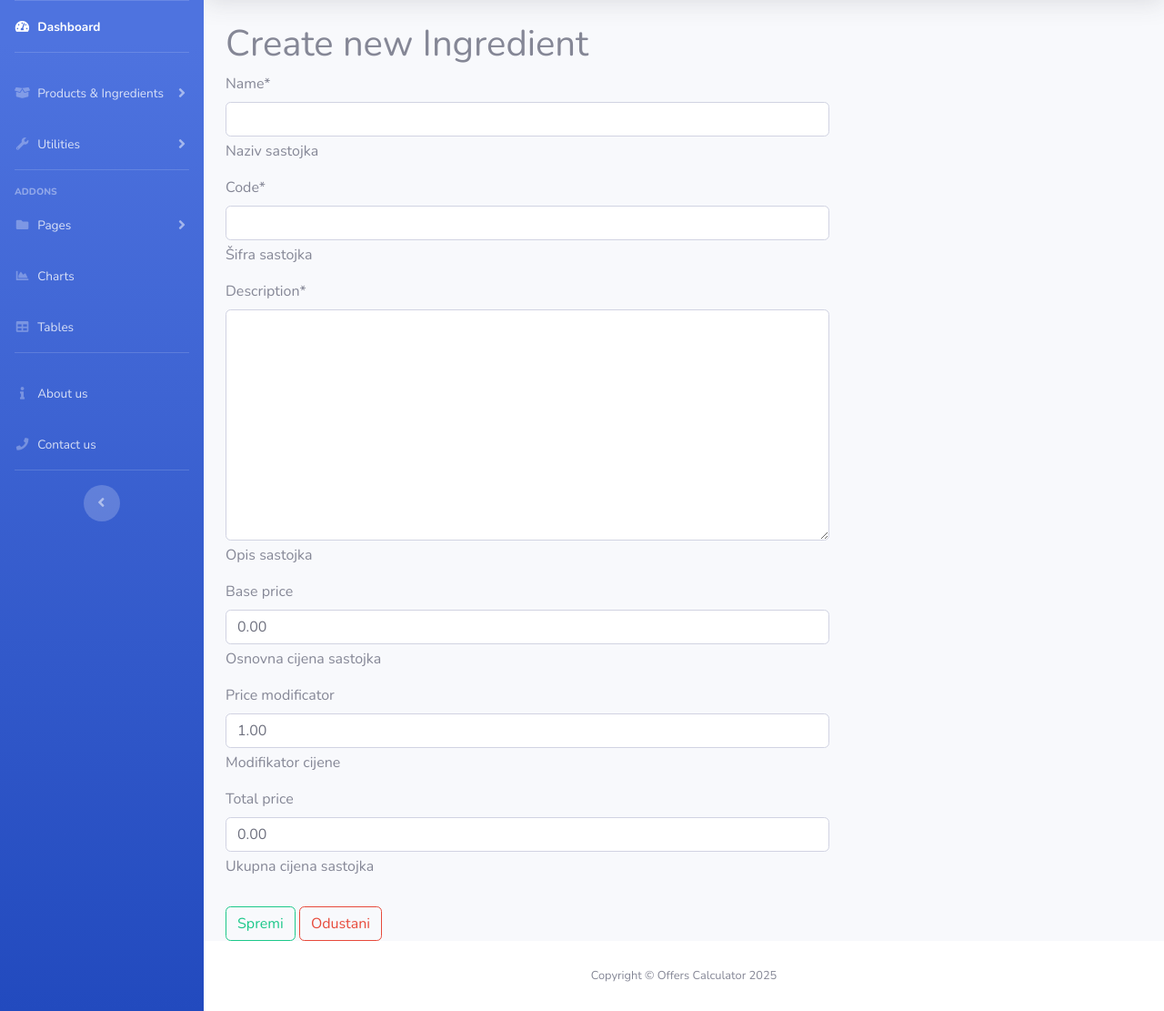
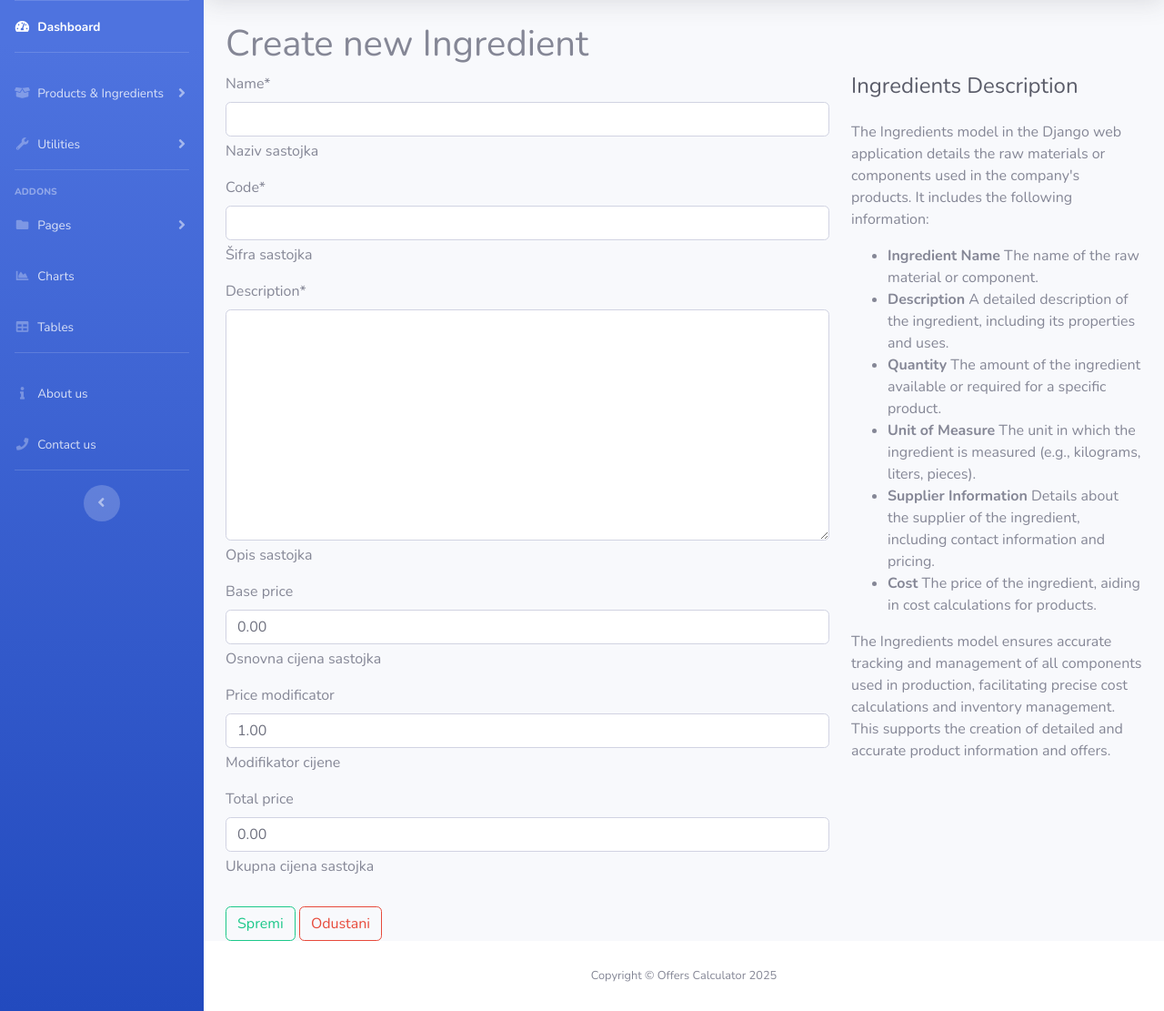
Before and after one commit to python-developer-algebra-klujic/OL-OPYT_DEV_H-04-25-offers-calculator, a Django app: page /products/ingredients/create in a window 1280 px wide. Shown: the part 70-1181 px from the top of the page at 91% size. Run offline with Django 5.2, Linux system fonts and the light colour scheme; some libraries are stand-ins or nearby versions.

Commit message:
Finished Ingredients

```diff
--- a/templates/products/ingredient_detail.html
+++ b/templates/products/ingredient_detail.html
@@ -12,7 +12,8 @@
         <div class="col-md-4 d-flex justify-content-end">
             <a class="btn btn-success mb-4 mr-1" href="{% url 'products:ingredient_create' %}" role="button">Add</a>
             <a class="btn btn-info mb-4 mr-1" href="{% url 'products:ingredient_update' ingredient.id %}" role="button">Update</a>
-            <a class="btn btn-info mb-4" href="{% url 'products:ingredient_list' %}" role="button">Back</a>
+            <a class="btn btn-danger mb-4 mr-3" href="{% url 'products:ingredient_delete' ingredient.id %}" role="button">Delete</a>
+            <a class="btn btn-outline-info mb-4" href="{% url 'products:ingredient_list' %}" role="button">Back</a>
         </div>
     </div>
     <div class="col-md-12">
--- a/templates/products/ingredient_form.html
+++ b/templates/products/ingredient_form.html
@@ -5,7 +5,7 @@
 <h1>Create new Ingredient</h1>
 
 <div class="row">
-    <div class="col-8">
+    <div class="col-md-8">
         <form method="post">
             {% csrf_token %}
             {{ form | crispy }}
@@ -13,6 +13,24 @@
             <a class="mt-3 btn btn-outline-danger" href="{% url 'products:ingredient_list' %}">Odustani</a>
         </form>
     </div>
+    <div class="col-md-4">
+                <h1 class="h4 mb-4 text-gray-800">Ingredients Description</h1>
+                <p>
+                    The Ingredients model in the Django web application details the raw materials or components used in the company's products.
+                    It includes the following information:
+                    <ul>
+                        <li><b>Ingredient Name</b> The name of the raw material or component.</li>
+                        <li><b>Description</b> A detailed description of the ingredient, including its properties and uses.</li>
+                        <li><b>Quantity</b> The amount of the ingredient available or required for a specific product.</li>
+                        <li><b>Unit of Measure</b> The unit in which the ingredient is measured (e.g., kilograms, liters, pieces).</li>
+                        <li><b>Supplier Information</b> Details about the supplier of the ingredient, including contact information and pricing.</li>
+                        <li><b>Cost</b> The price of the ingredient, aiding in cost calculations for products.</li>
+                    </ul>
+                    The Ingredients model ensures accurate tracking and management of all components used in production,
+                    facilitating precise cost calculations and inventory management.
+                    This supports the creation of detailed and accurate product information and offers.
+                </p>
+            </div>
 </div>
 
 {% endblock page_content %}
```
Also changed, not shown: templates/products/ingredient_update_form.html (+19 -1 lines).
